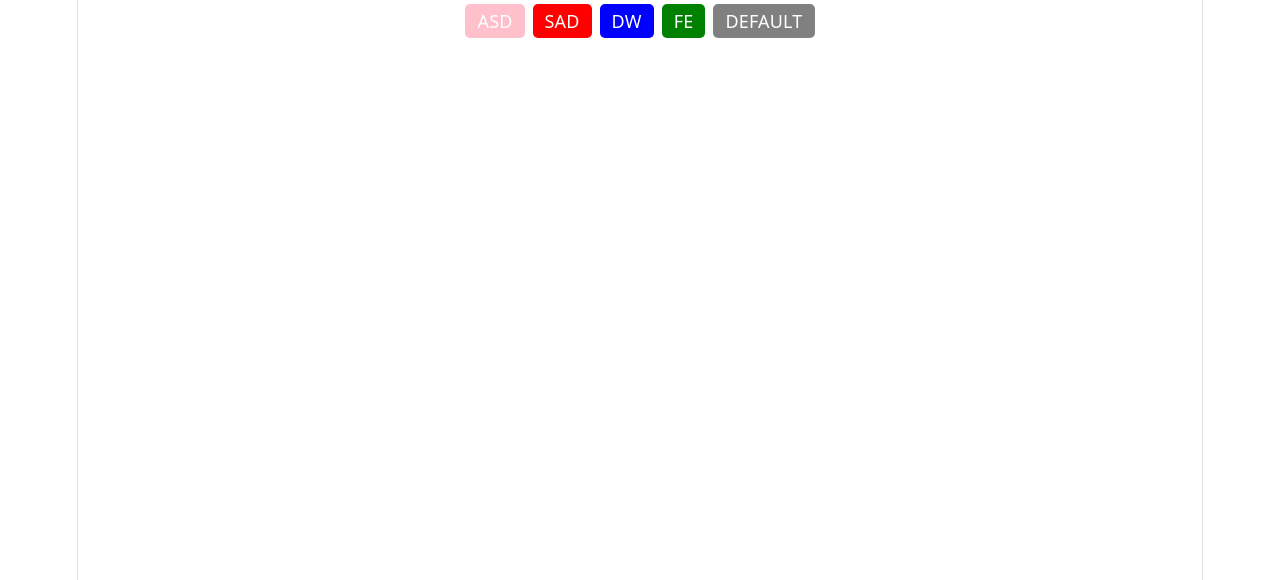
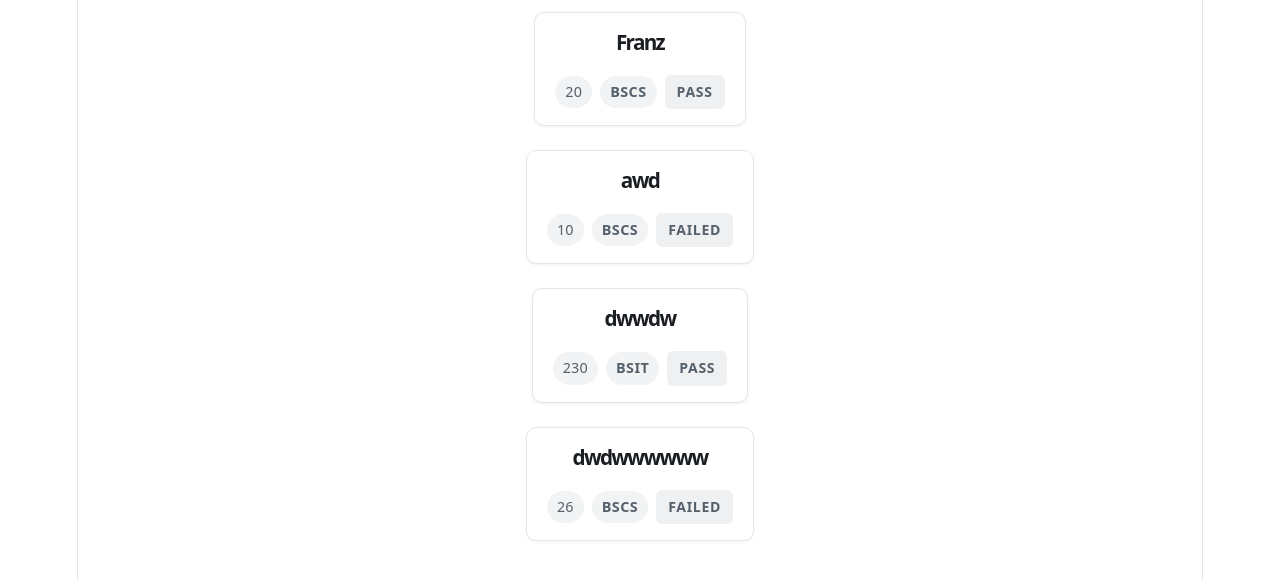
Before and after one commit to franzdarren/practice2, a React app in the folder frontend/: page / in a window 1280 px wide. Shown: the top 580 px of the page. Built offline with nearby package versions, Linux system fonts and the light colour scheme; the HTML template or start-up script is replaced by a standard one.

Commit message:
practice6

```diff
--- /dev/null
+++ b/frontend/src/PRACTICE_FOLDER/Practice6.css
@@ -0,0 +1,65 @@
+.studentCard {
+    max-width: 420px;
+    margin: 12px auto;
+    padding: 16px 20px;
+    background: #ffffff;
+    border: 1px solid #e3e6ea;
+    border-radius: 10px;
+    box-shadow: 0 1px 3px rgba(0, 0, 0, 0.06);
+    font-family: system-ui, -apple-system, "Segoe UI", sans-serif;
+    transition: box-shadow 0.15s ease, transform 0.15s ease;
+}
+
+.studentCard:hover {
+    box-shadow: 0 4px 12px rgba(0, 0, 0, 0.1);
+    transform: translateY(-2px);
+}
+
+/* h1 is huge by default - tame it down to card-title size */
+.studentName {
+    margin: 0 0 10px 0;
+    font-size: 1.15rem;
+    font-weight: 600;
+    color: #1a1d21;
+}
+
+/* age + course sit side by side as small grey pills */
+.studentAge,
+.studentCourse {
+    display: inline-block;
+    margin-right: 8px;
+    padding: 3px 10px;
+    background: #f1f3f5;
+    border-radius: 999px;
+    font-size: 0.8rem;
+    color: #55606b;
+}
+
+.studentCourse {
+    font-weight: 600;
+    letter-spacing: 0.03em;
+}
+
+/* the pass/fail <p> - generic badge styling */
+.studentCard p {
+    display: inline-block;
+    margin: 10px 0 0 0;
+    padding: 4px 12px;
+    border-radius: 6px;
+    font-size: 0.78rem;
+    font-weight: 700;
+    letter-spacing: 0.05em;
+    background: #eef0f2;
+    color: #55606b;
+}
+
+/* --- optional: activate these by adding a className in the JSX --- */
+.studentStatus--pass {
+    background: #e6f6ec;
+    color: #1a7f45;
+}
+
+.studentStatus--fail {
+    background: #fdeaea;
+    color: #b42318;
+}
--- /dev/null
+++ b/frontend/src/PRACTICE_FOLDER/Practice6.jsx
@@ -0,0 +1,32 @@
+import React from 'react'
+import './Practice6.css'
+
+export default function () {
+    const students = [
+        { id: 1, name: "Franz", age: 20, course: "BSCS", pass: true },
+        { id: 2, name: "awd", age: 10, course: "BSCS", pass: false },
+        { id: 3, name: "dwwdw", age: 230, course: "BSIT", pass: true },
+        { id: 4, name: "dwdwwwwww", age: 26, course: "BSCS", pass: false },
+    ]
+
+    return (
+        <>
+            {students.map((student)=> <StudentCard key={student.id} studentInfo={student}/>)}
+        </>
+    )
+}
+
+function StudentCard({ studentInfo }) {
+    return (
+        <div className="studentCard">
+            <h1 className="studentName">{studentInfo.name}</h1>
+            <span className='studentAge'>{studentInfo.age}</span>
+            <span className='studentCourse'>{studentInfo.course}</span>
+            {
+                studentInfo.pass ? (
+                    <p>PASS</p>
+                ) : (<p>FAILED</p>)
+            }
+        </div>
+    )
+}
--- a/frontend/src/main.jsx
+++ b/frontend/src/main.jsx
@@ -9,7 +9,8 @@ import App from './App.jsx'
 // import Practice2 from './PRACTICE_FOLDER/Practice2.jsx'
 // import Practice3 from './PRACTICE_FOLDER/Practice3.jsx'
 // import Practice4 from './PRACTICE_FOLDER/Practice4.jsx'
-import Practice5 from './PRACTICE_FOLDER/Practice5.jsx'
+// import Practice5 from './PRACTICE_FOLDER/Practice5.jsx'
+import Practice6 from './PRACTICE_FOLDER/Practice6.jsx'
 
 createRoot(document.getElementById('root')).render(
   <StrictMode>
@@ -19,7 +20,8 @@ createRoot(document.getElementById('root')).render(
     {/* <Practice /> */}
     {/* <Practice2/> */}
     {/* <Practice4/> */}
-    <Practice5/>
+    {/* <Practice5/> */}
+    <Practice6/>
 
   </StrictMode>,
 )
```
